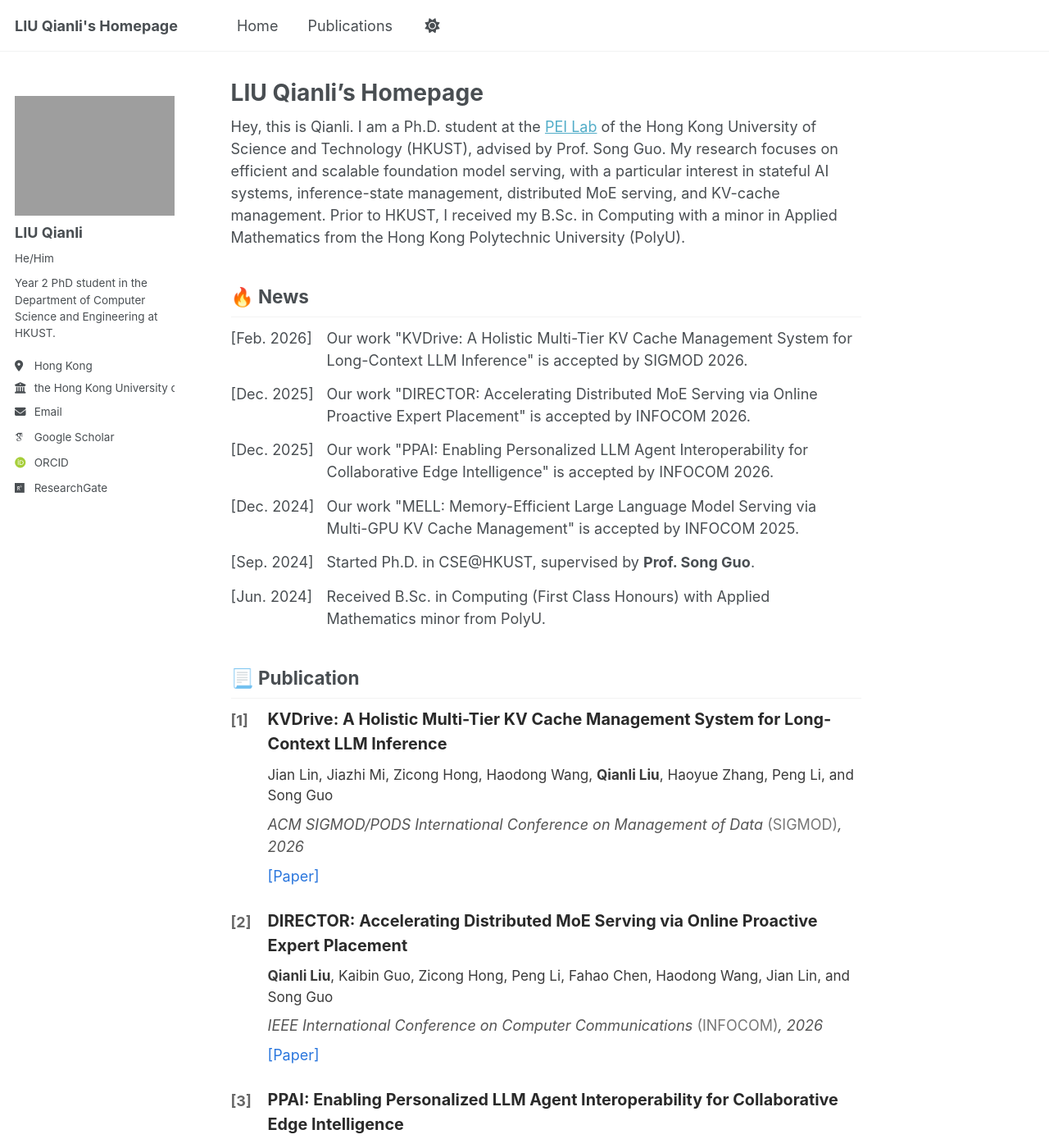
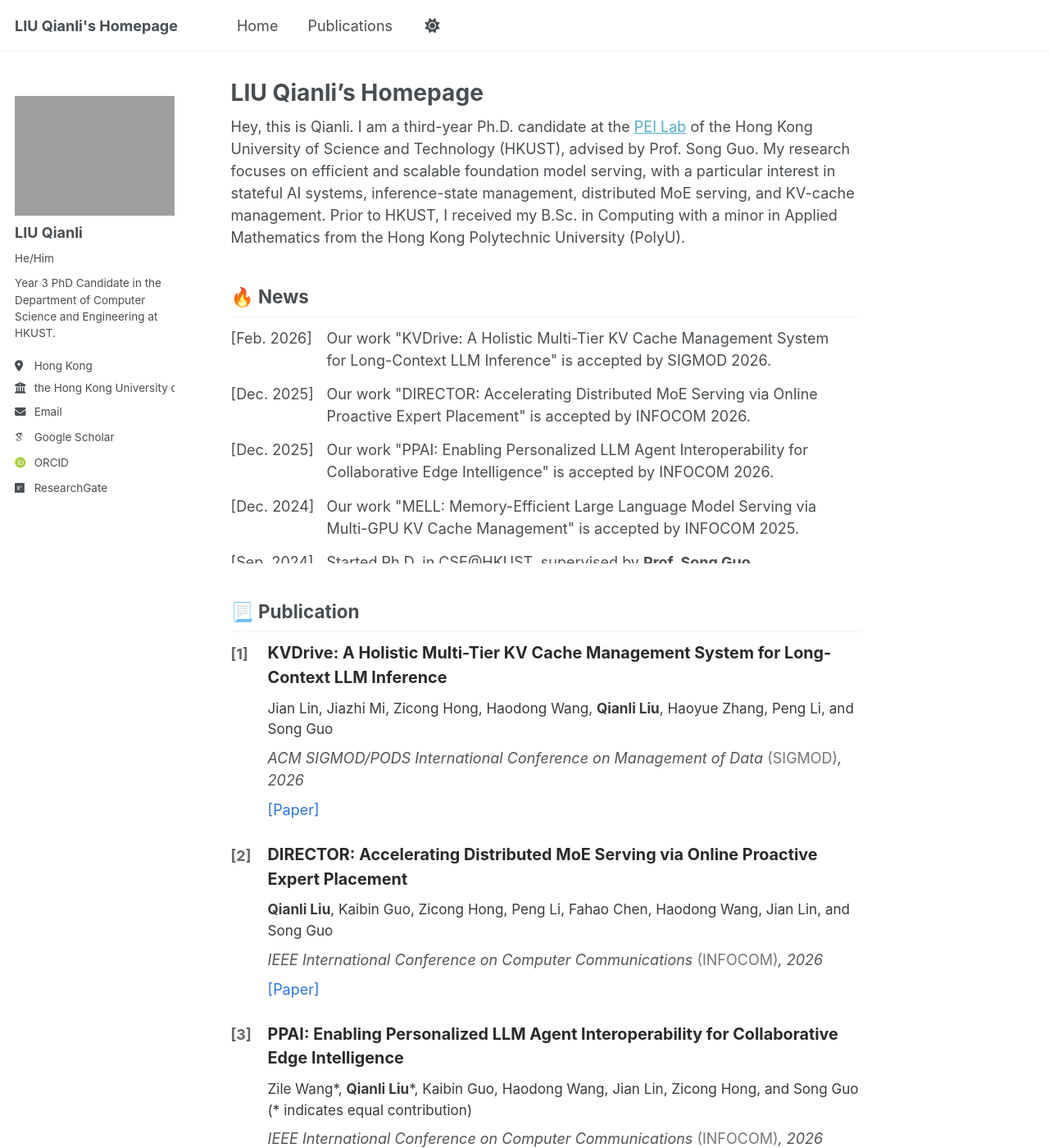
Before and after one commit to Liu-KM/liu-km.github.io, a Jekyll site: the page built from _pages/about.md, in a window 1280 px wide and 1400 px high. Shown: the whole window at 82% size. Built offline with Jekyll 4.4.1, drawn with Linux system fonts in a browser that asks for light colours; some web fonts are replaced.

Commit message:
Make news scrollable and update PhD candidacy

```diff
--- a/_config.yml
+++ b/_config.yml
@@ -26,7 +26,7 @@ author:
   name             : "LIU Qianli"
   pronouns         : "He/Him" # Pronouns for the author
   shortname        : "KM" # Short name for the author
-  bio              : "Year 2 PhD student in the Department of Computer Science and Engineering at HKUST."
+  bio              : "Year 3 PhD Candidate in the Department of Computer Science and Engineering at HKUST."
   location         : "Hong Kong"
   employer         : "the Hong Kong University of Science and Technology (HKUST)"
   # uri              : # URL
--- a/_pages/about.md
+++ b/_pages/about.md
@@ -86,6 +86,15 @@ redirect_from:
 /* 修改新闻项的样式 */
 .news-container {
   margin-bottom: 2rem !important;
+  max-height: 16rem;
+  overflow-y: auto;
+  padding-right: 0.75rem;
+  scrollbar-gutter: stable;
+}
+
+.news-container:focus-visible {
+  outline: 2px solid #2a76dd;
+  outline-offset: 4px;
 }
 
 .news-item {
@@ -202,10 +211,10 @@ redirect_from:
 
 </style>
 
-Hey, this is Qianli. I am a Ph.D. student at the [PEI Lab](https://peilab.netlify.app/) of the Hong Kong University of Science and Technology (HKUST), advised by Prof. Song Guo. My research focuses on efficient and scalable foundation model serving, with a particular interest in stateful AI systems, inference-state management, distributed MoE serving, and KV-cache management. Prior to HKUST, I received my B.Sc. in Computing with a minor in Applied Mathematics from the Hong Kong Polytechnic University (PolyU).
+Hey, this is Qianli. I am a third-year Ph.D. candidate at the [PEI Lab](https://peilab.netlify.app/) of the Hong Kong University of Science and Technology (HKUST), advised by Prof. Song Guo. My research focuses on efficient and scalable foundation model serving, with a particular interest in stateful AI systems, inference-state management, distributed MoE serving, and KV-cache management. Prior to HKUST, I received my B.Sc. in Computing with a minor in Applied Mathematics from the Hong Kong Polytechnic University (PolyU).
 
 ## 🔥 News
-<div class="news-container">
+<div class="news-container" role="region" aria-label="News" tabindex="0">
 {% for item in site.data.news %}
 <div class="news-item">
   <span class="news-date">[{{ item.date }}]</span>
```
